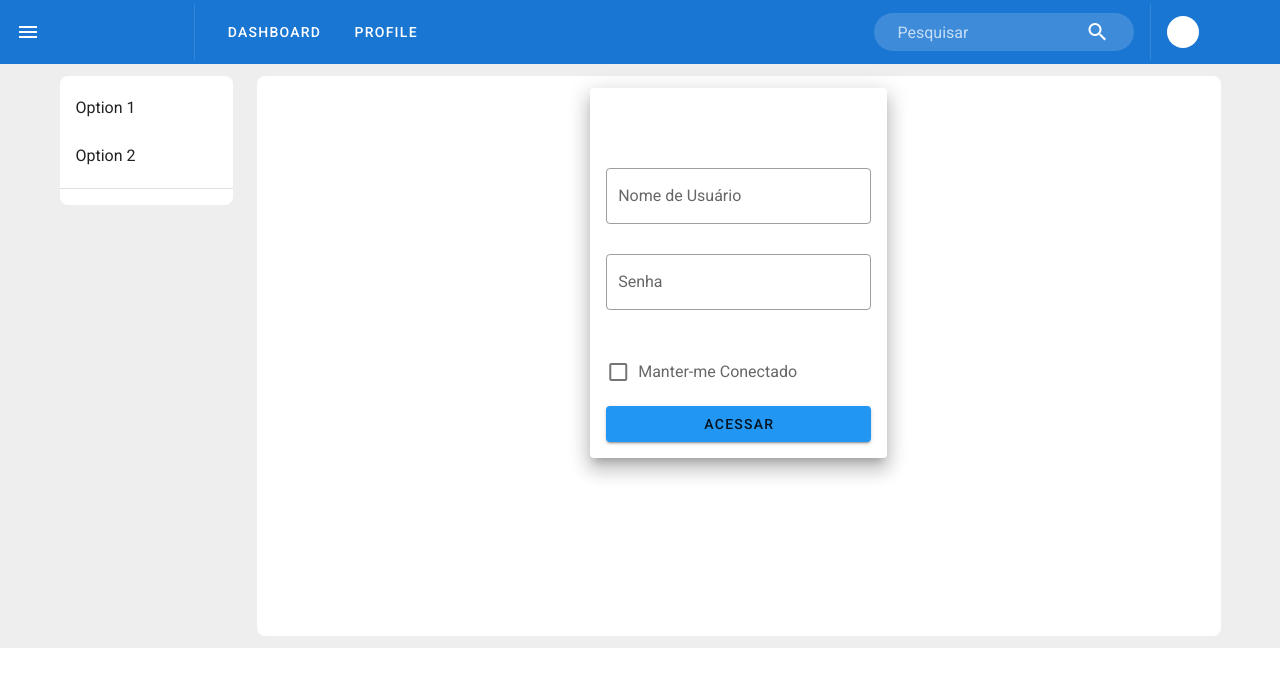
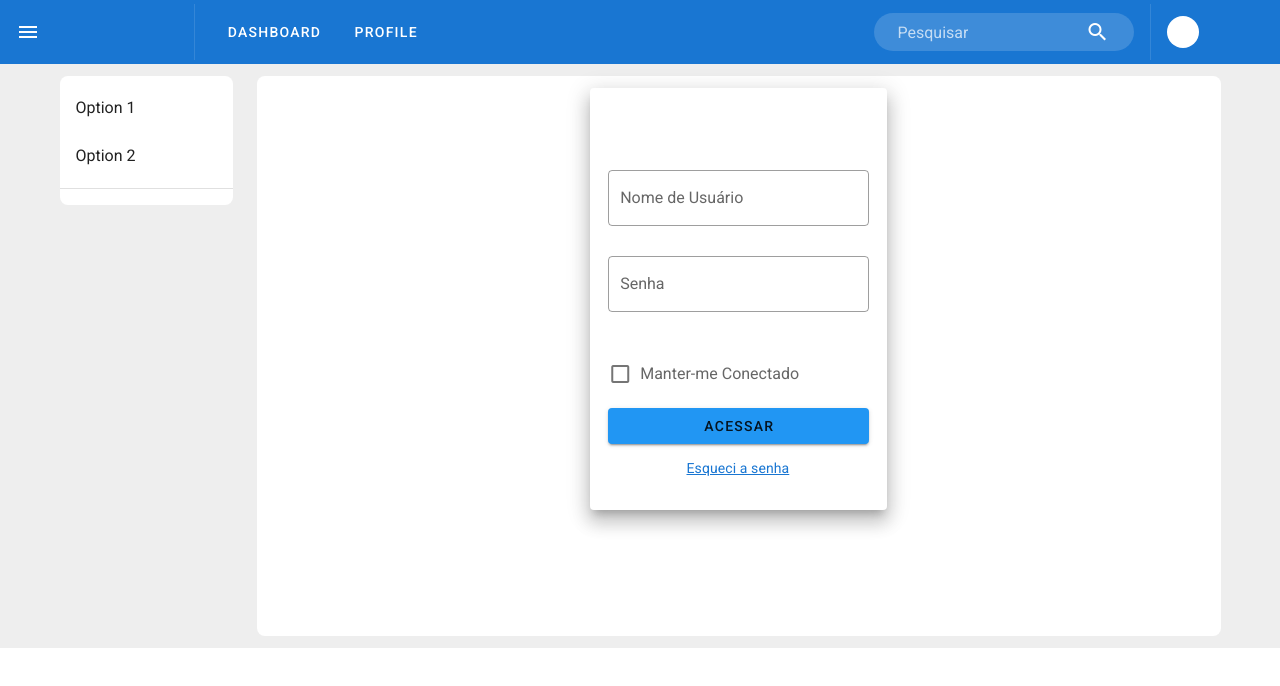
Before and after one commit to renanandradebr/SCCT-SistemaTelefonico-v3, a Vue app: page / in a window 1280 px wide. Shown: the top 686 px of the page. Built offline with nearby package versions, Linux system fonts and the light colour scheme.

Commit message:
adicionando href do esqueceu senha

```diff
--- a/src/components/LoginPage.vue
+++ b/src/components/LoginPage.vue
@@ -1,10 +1,10 @@
 <template>
   <v-container class="fill-height">
     <v-row justify="center">
-      <v-col md="4" sm="8">
-        <v-card class="elevation-12">
+      <v-col cols="12" md="4" sm="8" >
+        <v-card class="cardlogin elevation-12">
           <v-toolbar color="white" dark flat class="d-flex align-center">
-              <v-img src="../assets/logo-scct.png"  contain class="imglogo" width="130" />
+            <v-img src="../assets/logo-scct.png" contain class="imglogo" width="130" />
           </v-toolbar>
           <v-card-text>
             <v-form @submit.prevent="Login">
@@ -13,6 +13,9 @@
                 clearable></v-text-field>
               <v-checkbox v-model="Manterconectado" label="Manter-me Conectado" variant="outlined"></v-checkbox>
               <v-btn type="submit" color="blue" text-color="white" block variant="outlined">Acessar</v-btn>
+              <div class="EsqueciSenha">
+                <a href="/esqueceu-senha">Esqueci a senha</a>
+              </div>
             </v-form>
           </v-card-text>
         </v-card>
@@ -57,7 +60,15 @@ export default {
 .toolbar {
   color: #fff;
 }
-.imglogo{
+
+.imglogo {
   margin-left: 50%;
 }
+.EsqueciSenha{
+  margin-left: 25%;
+  padding: 5%;
+}
+.cardlogin{
+  border: solid rgb(54, 54, 216) 2px;
+}
 </style>
```
